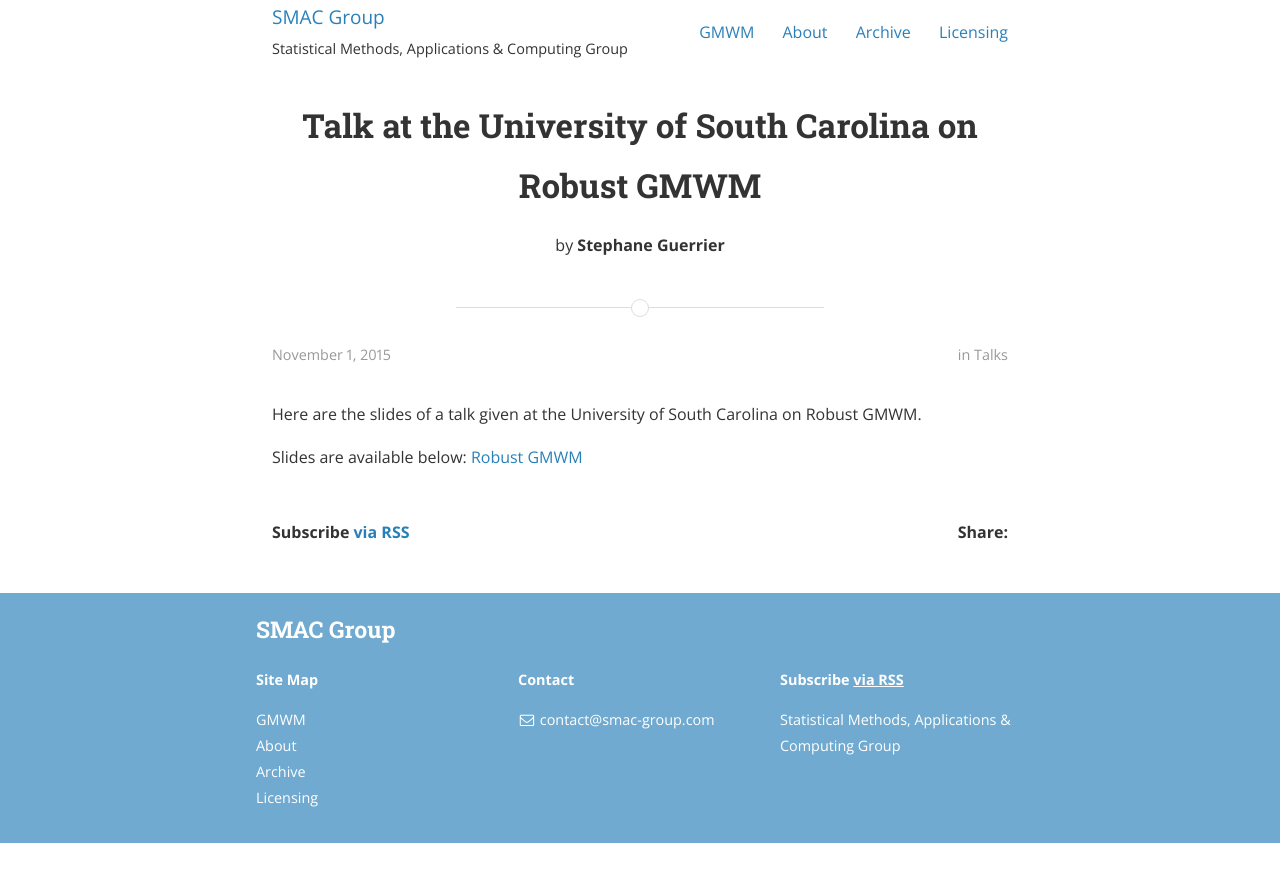
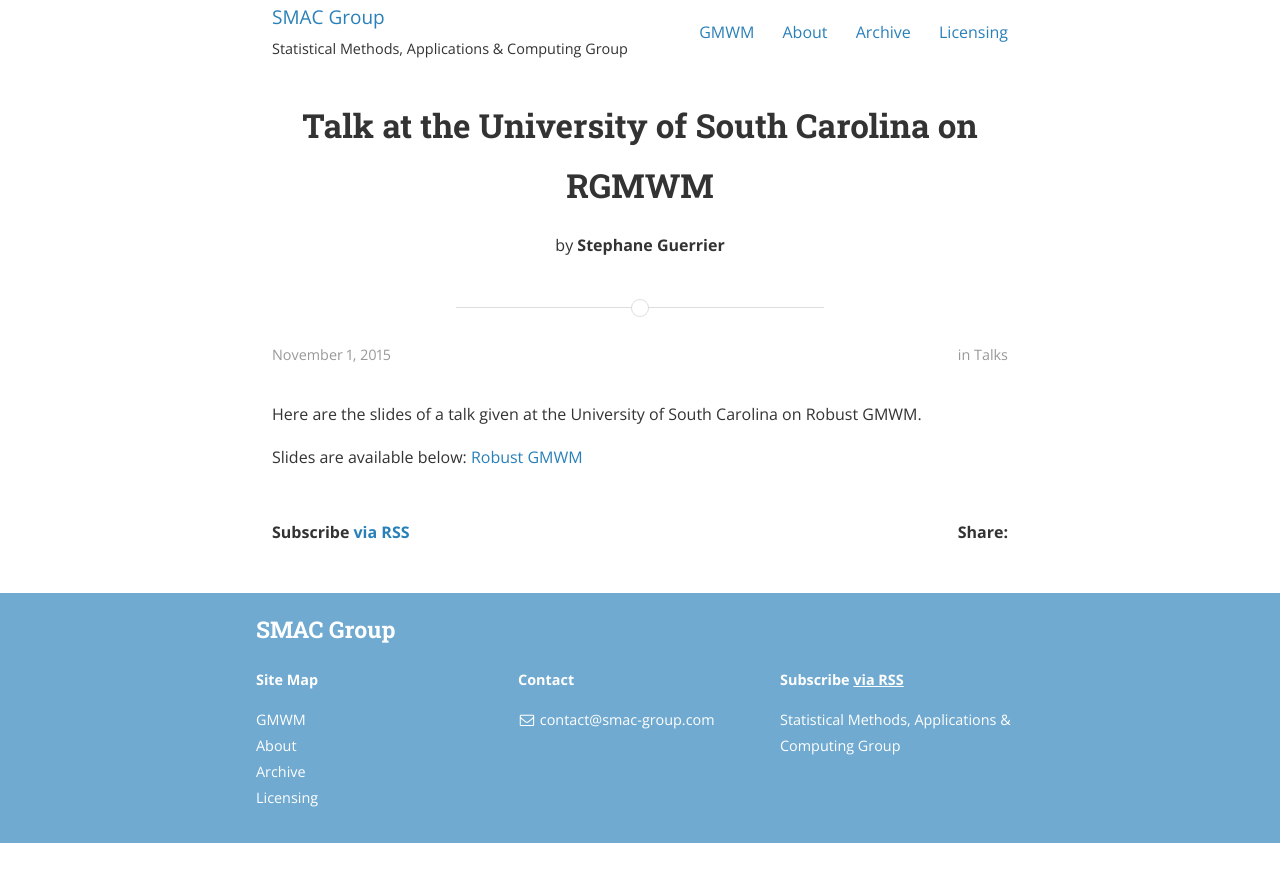
Before and after one commit to SMAC-Group/smac-group.github.io, a Jekyll site: the page built from _posts/2015-11-01-talk_at_usc.markdown, in a window 1280 px wide. Shown: the top 882 px of the page. Built offline with Jekyll 4.4.1, drawn with Linux system fonts in a browser that asks for light colours; nearby versions of some CDN libraries; a style sheet for code colours, icons or effects is not loaded.

Commit message:
Small changes UCS talk

```diff
--- a/_posts/2015-11-01-talk_at_usc.markdown
+++ b/_posts/2015-11-01-talk_at_usc.markdown
@@ -1,6 +1,6 @@
 ---
 layout: post
-title:  "Talk at the University of South Carolina on Robust GMWM"
+title:  "Talk at the University of South Carolina on RGMWM"
 author: Stephane Guerrier
 date:   2015-11-01 10:22:52
 categories: talks
@@ -11,5 +11,4 @@ tags:
 
 Here are the slides of a talk given at the University of South Carolina on Robust GMWM.
 
-Slides are available below:
-[Robust GMWM](/assets/pdfs/usc_2015_rgmwm.pdf)
+Slides are available below: [Robust GMWM](/assets/pdfs/usc_2015_rgmwm.pdf)
```
